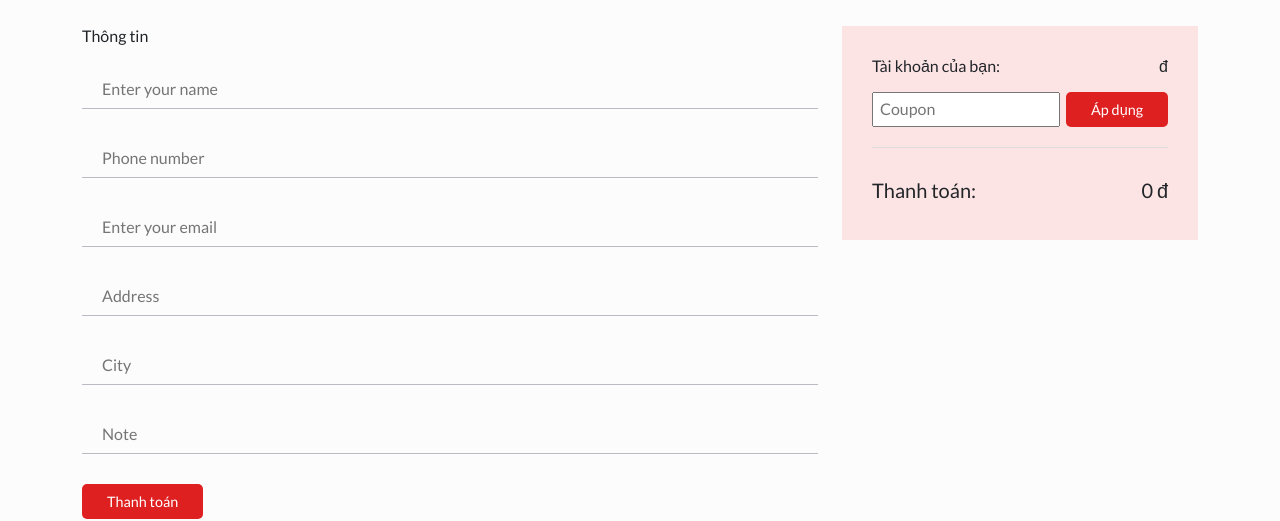
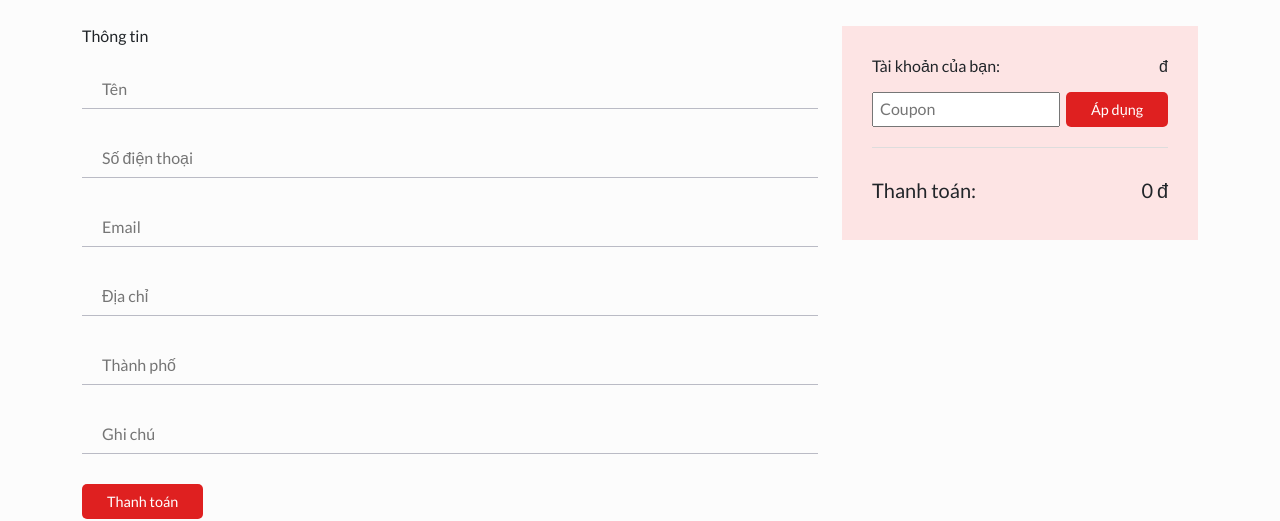
Before and after one commit to sog-spirit/food-app-react-app, a React (Create React App) app: page /checkout in a window 1280 px wide. Shown: the part 342-863 px from the top of the page. Built offline with nearby package versions, Linux system fonts and the light colour scheme; a web font is replaced by a local one.

Commit message:
update: ui

```diff
--- a/src/pages/Checkout.jsx
+++ b/src/pages/Checkout.jsx
@@ -31,7 +31,7 @@ const Checkout = () => {
 
   const submitHandler = async (e) => {
     e.preventDefault();
-    if (carts.length === 0 || address === "") {
+    if (carts.length === 0 || address === "" || enterCity === "") {
       setIsError(true)
         setTimeout(() => {
             setIsError(false)
@@ -61,6 +61,7 @@ const Checkout = () => {
           setCarts([])
           sessionStorage.removeItem('carts');
           navigate('/success')
+          getUser()
         } else {
           console.log(response);
           navigate('/error')
@@ -68,6 +69,22 @@ const Checkout = () => {
       })
     }
   };
+
+  var getUser = async () => {
+    let id = sessionStorage.getItem('user')
+    if (id) {
+      await fetch(`${HOST}/api/user/${id}`, {
+        method: 'GET',
+      })
+      .then((res) => res.json())
+      .then((data) => {
+        setUser(data)
+      })
+      .catch((error) => {
+        console.log(error);
+        navigate('/error')
+      })
+  }}
 
   const submitVoucher = async (e) => {
     await fetch(`${HOST}/api/coupon/${code}`, {
@@ -107,7 +124,7 @@ const Checkout = () => {
                   <input
                     type="text"
                     name="name"
-                    placeholder="Enter your name"
+                    placeholder="Tên"
                     required
                     value={user.name}
                     readOnly
@@ -116,7 +133,7 @@ const Checkout = () => {
                 <div className="form__group">
                   <input
                     type="number"
-                    placeholder="Phone number"
+                    placeholder="Số điện thoại"
                     required
                     value={user.phone}
                     readOnly
@@ -125,7 +142,7 @@ const Checkout = () => {
                 <div className="form__group">
                   <input
                     type="email"
-                    placeholder="Enter your email"
+                    placeholder="Email"
                     required
                     value={user.email}
                     readOnly
@@ -134,7 +151,7 @@ const Checkout = () => {
                 <div className="form__group">
                   <input
                     type="text"
-                    placeholder="Address"
+                    placeholder="Địa chỉ"
                     required
                     onChange={(e) => setAddress(e.target.value)}
                   />
@@ -142,7 +159,7 @@ const Checkout = () => {
                 <div className="form__group">
                   <input
                     type="text"
-                    placeholder="City"
+                    placeholder="Thành phố"
                     required
                     onChange={(e) => setEnterCity(e.target.value)}
                     />
@@ -150,7 +167,7 @@ const Checkout = () => {
                 <div className="form__group">
                   <input
                     type="text"
-                    placeholder="Note"
+                    placeholder="Ghi chú"
                     required
                     onChange={(e) => setNote(e.target.value)}
                   />
```
